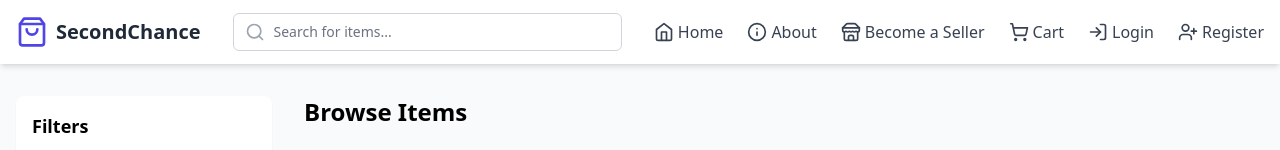
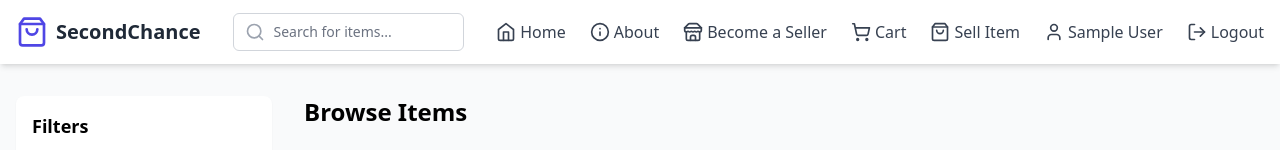
Before and after one commit to NeilSenEasow/secondChance_rit_hackathon, a React (Vite) app: page / in a window 1280 px wide. Shown: the top 150 px of the page. Built offline with nearby package versions, Linux system fonts and the light colour scheme; sample sign-in values are in the browser's storage.

Commit message:
Update navbar authentication

```diff
--- a/src/App.jsx
+++ b/src/App.jsx
@@ -12,6 +12,7 @@ import About from './pages/About';
 import BecomeSeller from './pages/BecomeSeller';
 import Cart from './pages/Cart';
 import axios from 'axios';
+import { AuthProvider } from './context/AuthContext';
 
 function App() {
   const [user, setUser] = useState(JSON.parse(localStorage.getItem('user')));
@@ -30,6 +31,7 @@ function App() {
   }, []);
 
   return (
+    <AuthProvider>
       <CartProvider>
         <Router>
           <div className="min-h-screen bg-gray-50">
@@ -50,6 +52,7 @@ function App() {
           </div>
         </Router>
       </CartProvider>
+    </AuthProvider>
   );
 }
 
--- a/src/components/Navbar.jsx
+++ b/src/components/Navbar.jsx
@@ -16,7 +16,7 @@ import { AuthContext } from "../context/AuthContext";
 import { mockProducts } from "../utils/mockData";
 
 const Navbar = () => {
-  const { isAuthenticated, logout } = useContext(AuthContext);
+  const { isAuthenticated, logout, user } = useContext(AuthContext);
   const navigate = useNavigate();
   const [searchTerm, setSearchTerm] = useState("");
   const [showResults, setShowResults] = useState(false);
@@ -147,7 +147,7 @@ const Navbar = () => {
                   className='flex items-center text-gray-700 hover:text-indigo-600'
                 >
                   <User className='h-5 w-5 mr-1' />
-                  <span>Profile</span>
+                  <span>{user.name}</span>
                 </Link>
                 <button
                   onClick={handleLogout}
```
Lines whose indentation alone changed are shown as unchanged.
